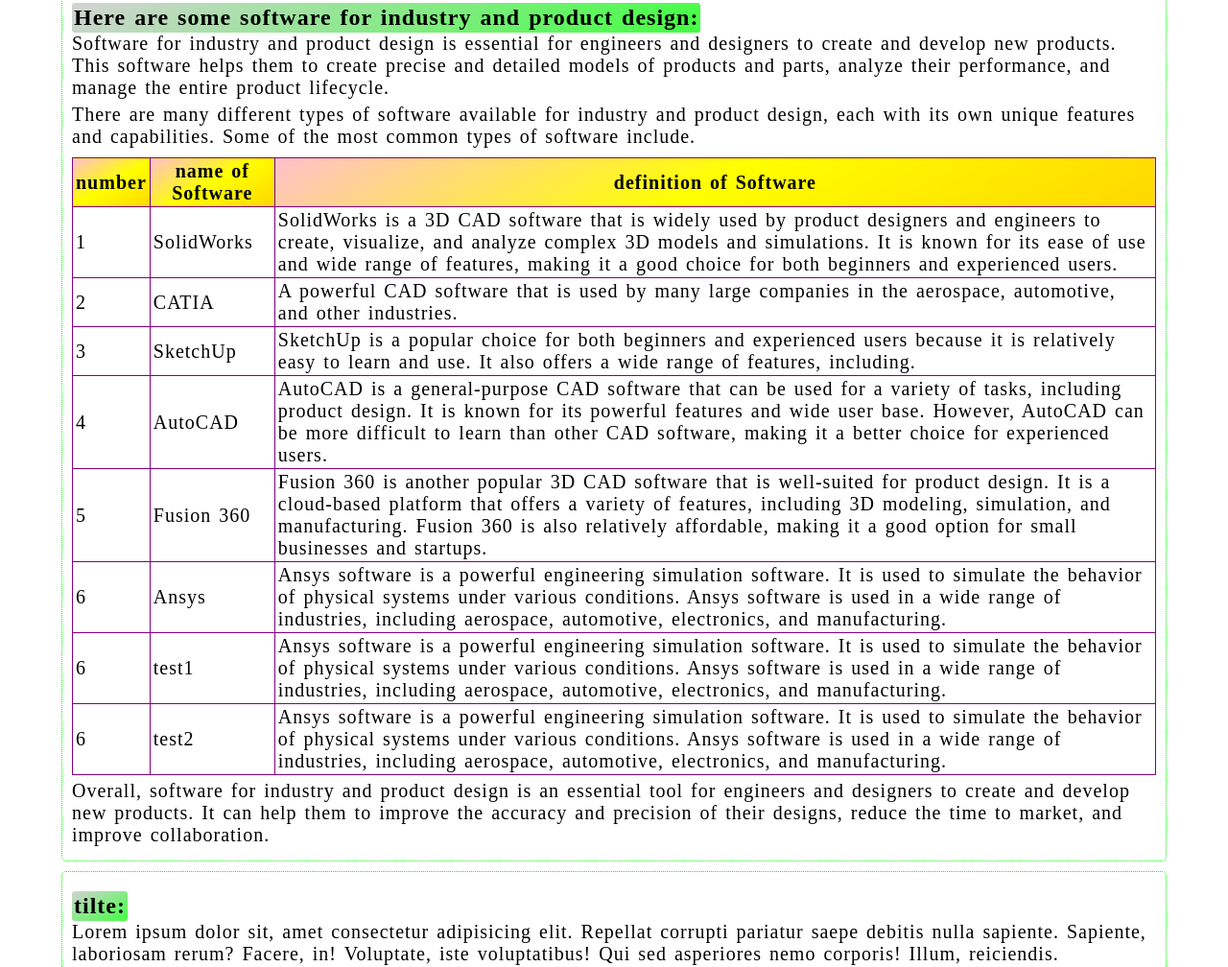
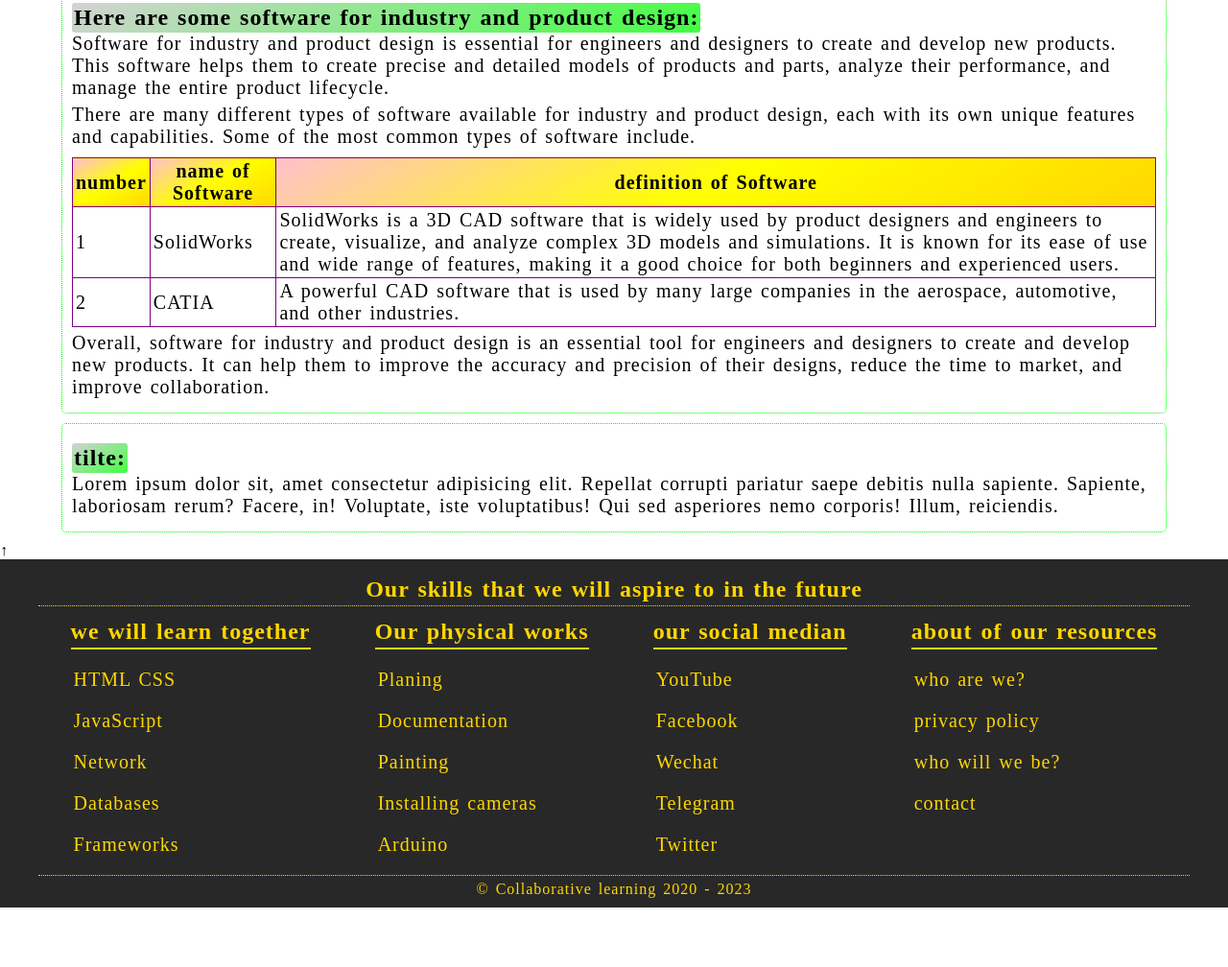
Before and after one commit to ali-kaka/our-pd, a plain HTML site: page source/infos.html in a window 1280 px wide. Shown: the part 410-1418 px from the top of the page at 96% size. After the commit the page ends 1356 px from the top, so only its background shows below. Drawn offline with Linux system fonts and the light colour scheme.

Commit message:
deleted a table row

```diff
--- a/source/infos.html
+++ b/source/infos.html
@@ -58,24 +58,6 @@
                          <tr>
                               <td>2</td> <td>CATIA</td> <td>A powerful CAD software that is used by many large companies in the aerospace, automotive, and other industries.</td>
                          </tr>
-                         <tr>
-                              <td>3</td> <td>SketchUp</td> <td>SketchUp is a popular choice for both beginners and experienced users because it is relatively easy to learn and use. It also offers a wide range of features, including.</td>
-                         </tr>
-                         <tr>
-                              <td>4</td> <td>AutoCAD</td> <td>AutoCAD is a general-purpose CAD software that can be used for a variety of tasks, including product design. It is known for its powerful features and wide user base. However, AutoCAD can be more difficult to learn than other CAD software, making it a better choice for experienced users.</td>
-                         </tr>
-                         <tr>
-                              <td>5</td> <td>Fusion 360</td> <td>Fusion 360 is another popular 3D CAD software that is well-suited for product design. It is a cloud-based platform that offers a variety of features, including 3D modeling, simulation, and manufacturing. Fusion 360 is also relatively affordable, making it a good option for small businesses and startups.</td>
-                         </tr>
-                         <tr>
-                              <td>6</td> <td>Ansys</td> <td>Ansys software is a powerful engineering simulation software. It is used to simulate the behavior of physical systems under various conditions. Ansys software is used in a wide range of industries, including aerospace, automotive, electronics, and manufacturing.</td>
-                         </tr>
-                         <tr>
-                              <td>6</td> <td>test1</td> <td>Ansys software is a powerful engineering simulation software. It is used to simulate the behavior of physical systems under various conditions. Ansys software is used in a wide range of industries, including aerospace, automotive, electronics, and manufacturing.</td>
-                         </tr>
-                         <tr>
-                              <td>6</td> <td>test2</td> <td>Ansys software is a powerful engineering simulation software. It is used to simulate the behavior of physical systems under various conditions. Ansys software is used in a wide range of industries, including aerospace, automotive, electronics, and manufacturing.</td>
-                         </tr>
 
                     </table>
                </div>
```
